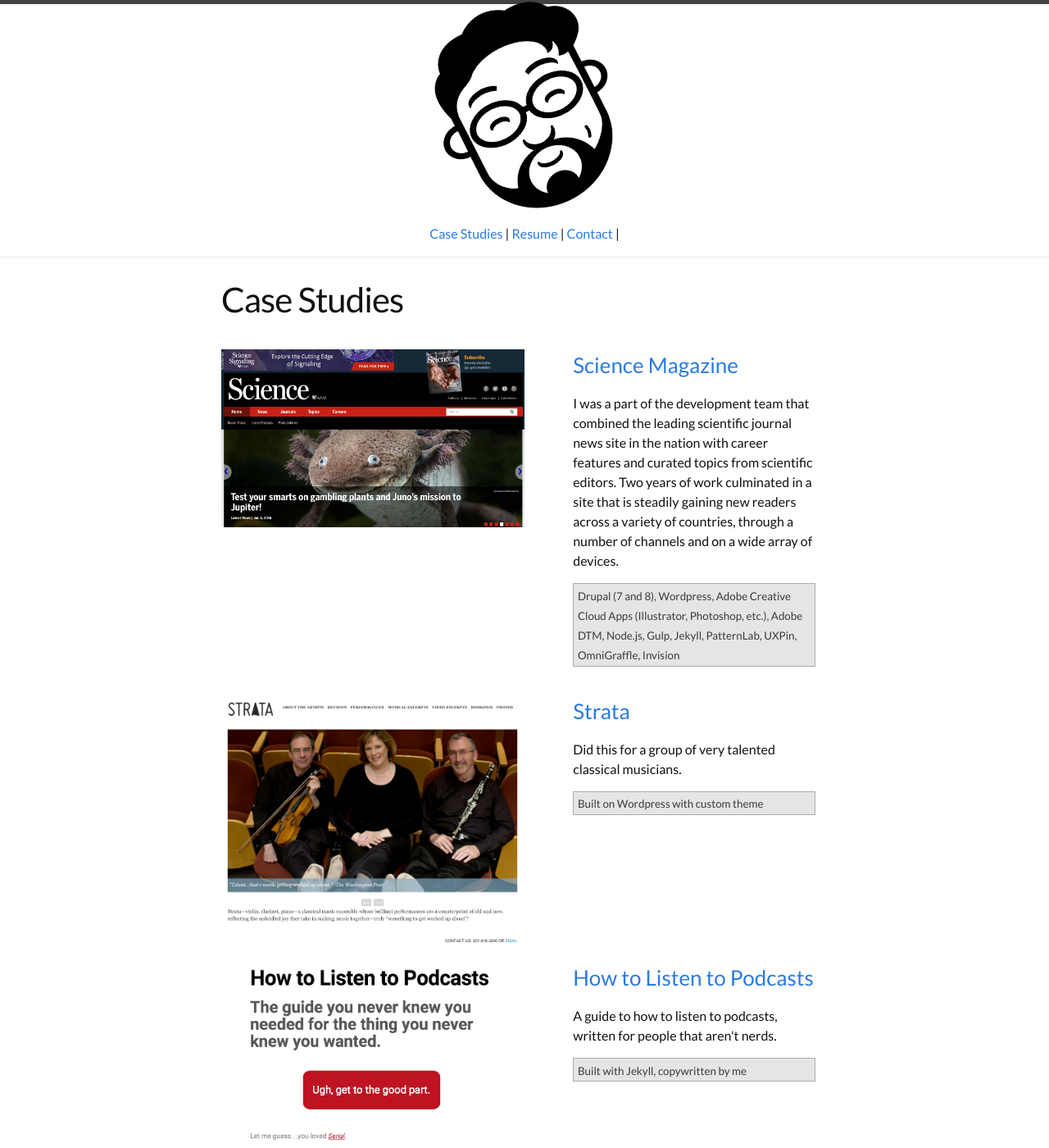
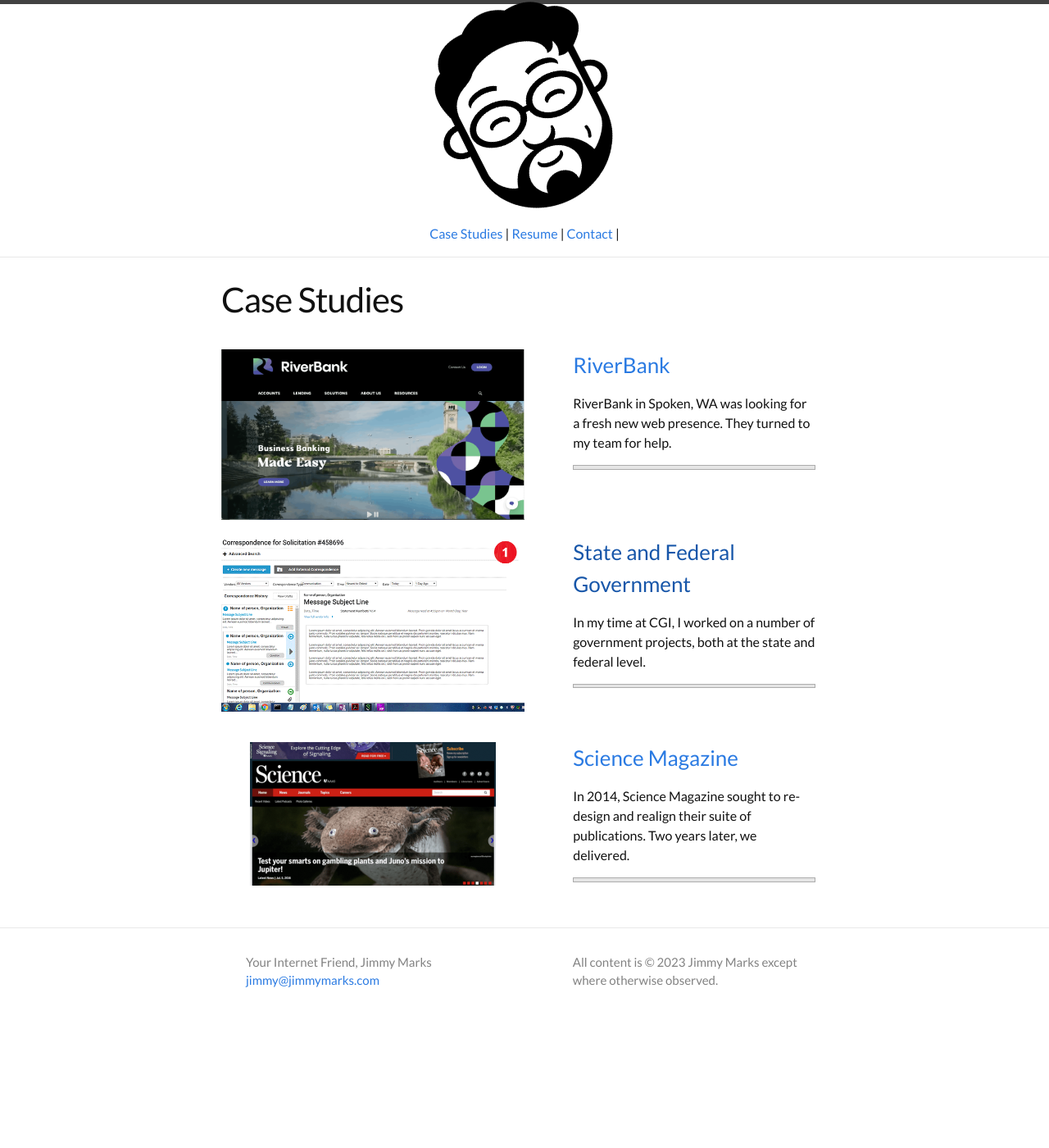
Before and after one commit to jimmymarks/jimmymarks.github.io, a Jekyll site: the page built from case-studies.md, in a window 1280 px wide and 1400 px high. Shown: the whole window at 82% size. Built offline with Jekyll 4.4.1, drawn with Linux system fonts in a browser that asks for light colours; some of the changed text lies outside the part shown.

Commit message:
Good to go

```diff
--- a/case-studies.md
+++ b/case-studies.md
@@ -3,46 +3,18 @@ layout: myworks
 title: Case Studies
 permalink: /case-studies/
 websites:
-  - images: images/websites/sciencemag.png
+  - images: images/websites/6yngw5.png
+    title: RiverBank
+    url: https://www.riverbankonline.com/
+    description:  RiverBank in Spoken, WA was looking for a fresh new web presence. They turned to my team for help.
+    live: y
+  - images: images/websites/iterative_s.gif
+    title: State and Federal Government
+    description: In my time at CGI, I worked on a number of government projects, both at the state and federal level.
+    live: y
+  - images: images/websites/sciencemag-300x175.png
     title: Science Magazine
-    url: http://www.sciencemag.org
-    description: I was a part of the development team that combined the leading scientific journal news site in the nation with career features and curated topics from scientific editors. Two years of work culminated in a site that is steadily gaining new readers across a variety of countries, through a number of channels and on a wide array of devices.
-    media: Drupal (7 and 8), Wordpress, Adobe Creative Cloud Apps (Illustrator, Photoshop, etc.), Adobe DTM, Node.js, Gulp, Jekyll, PatternLab, UXPin, OmniGraffle, Invision
+    url: https://science.org
+    description: In 2014, Science Magazine sought to re-design and realign their suite of publications. Two years later, we delivered.
     live: y
-  - images: images/websites/strata.png
-    title: Strata
-    url: http://www.stratamusic.org/
-    description: Did this for a group of very talented classical musicians.
-    media: Built on Wordpress with custom theme
-    live: y
-  - images: images/websites/htlp.png
-    title: How to Listen to Podcasts
-    url: http://howtolistentopodcasts.com
-    description: A guide to how to listen to podcasts, written for people that aren't nerds.
-    media: Built with Jekyll, copywritten by me
-    live: y
-  - images: images/websites/bullseye_site.png
-    title: Listen to Bullseye
-    url: http://listentobullseye.com
-    description: A site built to encourage people to listen to Bullseye on NPR
-    media: Built on Skeleton responsive framework
-    live: y
-  - images: images/websites/digitalmailer_2014.png
-    title: DigitalMailer
-    url: http://www.digitalmailer.com
-    description: A product site I did for my former employer.
-    media: Hard-coded HTML for the most part; embedded Blogger/Wordpress blogs at various times; jQuery and javascript, PHP, MySQL
-    live: n
-  - images: images/websites/cusoapbx_master.png
-    title: CU Soapbox
-    url: http://cusoapbox.com
-    description: A blog I created and helped write for years for my former employer.
-    media: Built using Typepad and custom template
-    live: n
-  - images: images/websites/boatparty_master.png
-    title: The Atlantic Ocean Comedy and Music Festival (BoatParty.biz)
-    url: http://boatparty.biz
-    description: The official site of the Atlantic Ocean Comedy and Music Festival, a wonderful cruise where musicians and comedians did boat friendships with everyone they met.
-    media: Built on Wordpress backbone with custom theme
-    live: n
 ---
```
Also changed, not shown: casestudy_sciencemag.md (added, +7 -0 lines), images/websites/6yngw5.png (added), images/websites/iterative_s.gif (added), images/websites/sciencemag-300x175.png (added), index.md (line endings or trailing spaces).
